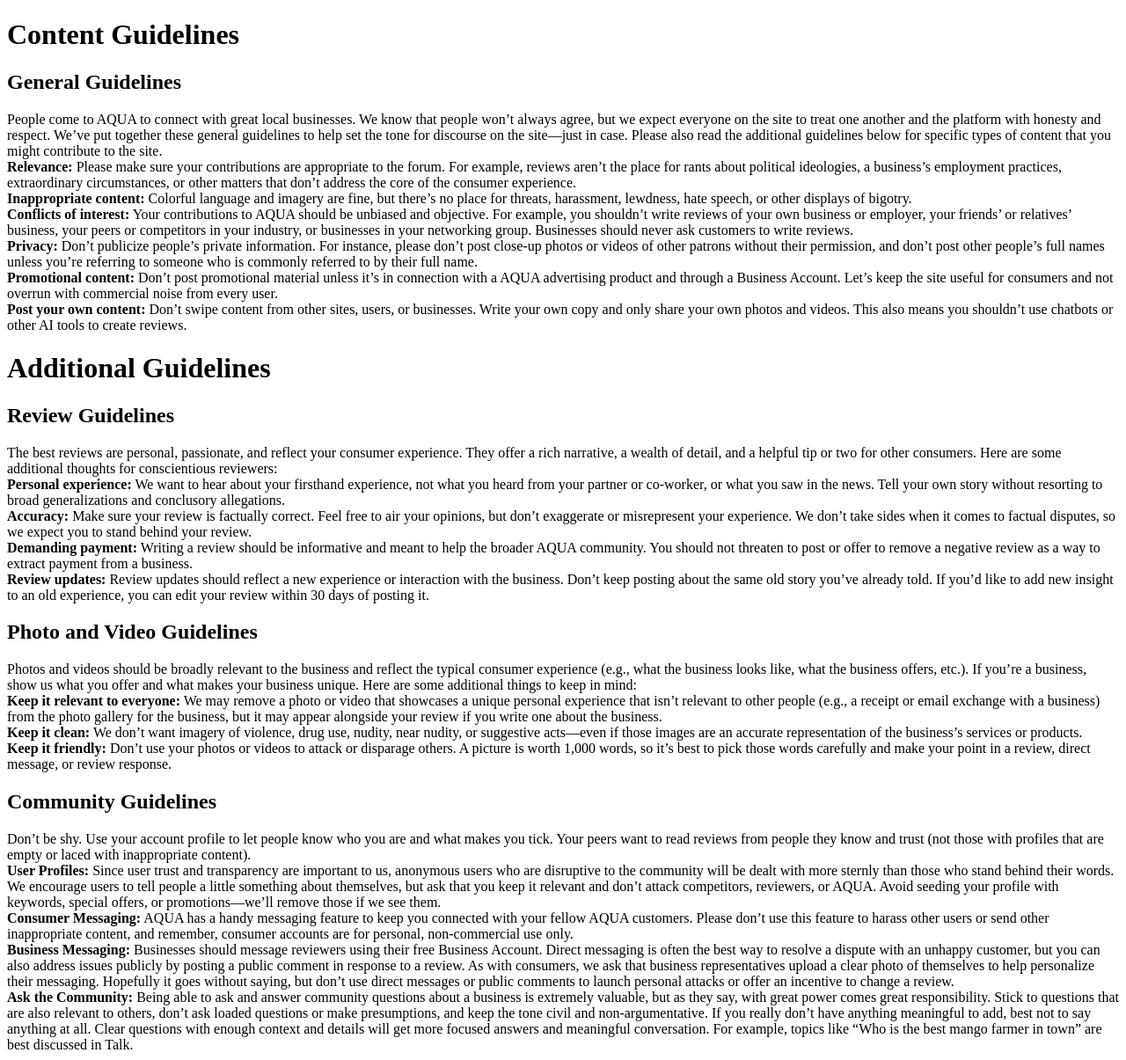
After one commit to Dan-sudo-prog/AQUA-system2, a PHP site: page /review_guidelines.html in a window 1280 px wide. The commit adds this page. Shown: the whole page at 88% size. Run offline with PHP 8.4, Linux system fonts and the light colour scheme.

Commit message:
Messaging part has been removed for now. Review guidelines page has been added. send request button has been placed in a better area.

```diff
--- a/components/header.php
+++ b/components/header.php
@@ -74,7 +74,7 @@ if (isset($_POST['user_id']) && !empty($_POST['user_id'])) {
                <?php
                if ($isApproved) {
                    echo '<a href="admin_update.php" class="btn">Manage Account</a>';
-               }
+               } else echo '<a href="send_request.php" class="btn">Get Farmer Privileges</a>';
                ?>
                <a href="update.php" class="btn">update profile</a>
                <a href="components/logout.php" class="delete-btn" onclick="return confirm('logout from this website?');">logout</a>
--- /dev/null
+++ b/review_guidelines.html
@@ -0,0 +1,69 @@
+<!DOCTYPE html>
+<html>
+<head>
+	<meta charset="utf-8">
+	<meta name="viewport" content="width=device-width, initial-scale=1">
+	<title>Guidelines For Reviews</title>
+</head>
+<body>
+	<div>
+		<h1>Content Guidelines</h1>
+		<h2>General Guidelines</h2>
+		<div>
+			People come to AQUA to connect with great local businesses. We know that people won’t always agree, but we expect everyone on the site to treat one another and the platform with honesty and respect. We’ve put together these general guidelines to help set the tone for discourse on the site—just in case. Please also read the additional guidelines below for specific types of content that you might contribute to the site.<br>
+
+			<b>Relevance:</b> Please make sure your contributions are appropriate to the forum. For example, reviews aren’t the place for rants about political ideologies, a business’s employment practices, extraordinary circumstances, or other matters that don’t address the core of the consumer experience.<br>
+
+			<b>Inappropriate content:</b> Colorful language and imagery are fine, but there’s no place for threats, harassment, lewdness, hate speech, or other displays of bigotry.<br>
+
+			<b>Conflicts of interest:</b> Your contributions to AQUA should be unbiased and objective. For example, you shouldn’t write reviews of your own business or employer, your friends’ or relatives’ business, your peers or competitors in your industry, or businesses in your networking group. Businesses should never ask customers to write reviews.<br>
+
+			<b>Privacy:</b> Don’t publicize people’s private information. For instance, please don’t post close-up photos or videos of other patrons without their permission, and don’t post other people’s full names unless you’re referring to someone who is commonly referred to by their full name.<br>
+
+			<b>Promotional content:</b> Don’t post promotional material unless it’s in connection with a AQUA advertising product and through a Business Account. Let’s keep the site useful for consumers and not overrun with commercial noise from every user.<br>
+
+			<b>Post your own content:</b> Don’t swipe content from other sites, users, or businesses. Write your own copy and only share your own photos and videos. This also means you shouldn’t use chatbots or other AI tools to create reviews.<br>
+		</div>
+
+
+		<div>
+			<h1>Additional Guidelines</h1>
+			<h2>Review Guidelines</h2>
+
+			The best reviews are personal, passionate, and reflect your consumer experience. They offer a rich narrative, a wealth of detail, and a helpful tip or two for other consumers. Here are some additional thoughts for conscientious reviewers:<br>
+
+			<b>Personal experience:</b> We want to hear about your firsthand experience, not what you heard from your partner or co-worker, or what you saw in the news. Tell your own story without resorting to broad generalizations and conclusory allegations.<br>
+
+			<b>Accuracy:</b> Make sure your review is factually correct. Feel free to air your opinions, but don’t exaggerate or misrepresent your experience. We don’t take sides when it comes to factual disputes, so we expect you to stand behind your review.<br>
+
+			<b>Demanding payment:</b> Writing a review should be informative and meant to help the broader AQUA community. You should not threaten to post or offer to remove a negative review as a way to extract payment from a business.<br>
+
+			<b>Review updates:</b> Review updates should reflect a new experience or interaction with the business. Don’t keep posting about the same old story you’ve already told. If you’d like to add new insight to an old experience, you can edit your review within 30 days of posting it.<br>
+
+			<div>
+				<h2>Photo and Video Guidelines</h2>
+				Photos and videos should be broadly relevant to the business and reflect the typical consumer experience (e.g., what the business looks like, what the business offers, etc.). If you’re a business, show us what you offer and what makes your business unique. Here are some additional things to keep in mind:<br>
+
+				<b>Keep it relevant to everyone:</b> We may remove a photo or video that showcases a unique personal experience that isn’t relevant to other people (e.g., a receipt or email exchange with a business) from the photo gallery for the business, but it may appear alongside your review if you write one about the business.<br>
+
+				<b>Keep it clean:</b> We don’t want imagery of violence, drug use, nudity, near nudity, or suggestive acts—even if those images are an accurate representation of the business’s services or products.<br>
+
+				<b>Keep it friendly:</b> Don’t use your photos or videos to attack or disparage others. A picture is worth 1,000 words, so it’s best to pick those words carefully and make your point in a review, direct message, or review response.<br>
+			</div>
+
+			<div>
+				<h2>Community Guidelines</h2>
+				Don’t be shy. Use your account profile to let people know who you are and what makes you tick. Your peers want to read reviews from people they know and trust (not those with profiles that are empty or laced with inappropriate content).<br>
+
+				<b>User Profiles:</b> Since user trust and transparency are important to us, anonymous users who are disruptive to the community will be dealt with more sternly than those who stand behind their words. We encourage users to tell people a little something about themselves, but ask that you keep it relevant and don’t attack competitors, reviewers, or AQUA. Avoid seeding your profile with keywords, special offers, or promotions—we’ll remove those if we see them.<br>
+
+				<b>Consumer Messaging:</b> AQUA has a handy messaging feature to keep you connected with your fellow AQUA customers. Please don’t use this feature to harass other users or send other inappropriate content, and remember, consumer accounts are for personal, non-commercial use only.<br>
+
+				<b>Business Messaging:</b> Businesses should message reviewers using their free Business Account. Direct messaging is often the best way to resolve a dispute with an unhappy customer, but you can also address issues publicly by posting a public comment in response to a review. As with consumers, we ask that business representatives upload a clear photo of themselves to help personalize their messaging. Hopefully it goes without saying, but don’t use direct messages or public comments to launch personal attacks or offer an incentive to change a review.<br>
+
+				<b>Ask the Community:</b> Being able to ask and answer community questions about a business is extremely valuable, but as they say, with great power comes great responsibility. Stick to questions that are also relevant to others, don’t ask loaded questions or make presumptions, and keep the tone civil and non-argumentative. If you really don’t have anything meaningful to add, best not to say anything at all. Clear questions with enough context and details will get more focused answers and meaningful conversation. For example, topics like “Who is the best mango farmer in town” are best discussed in Talk.
+			</div>
+		</div>
+	</div>
+</body>
+</html>
--- a/send_request.php
+++ b/send_request.php
@@ -6,10 +6,10 @@ $user_id = isset($_COOKIE['user_id']) ? $_COOKIE['user_id'] : '';
     if (!empty($user_id)) {
         // Insert a request into the 'user_requests' table
         $insert_request = $conn->prepare("INSERT INTO user_requests (user_id) VALUES (?)");
-        $stmt = $insert_request; // Corrected this line
+        $stmt = $insert_request;
         $stmt->bindParam(1, $user_id);
         if ($stmt->execute()) {
-            echo "<p>Sent successfully";
+            echo "<p>Sent successfully. You will be given farmers' privilages in 24 hours";
         } else {
             echo 'An error occurred.';
         }
```
Also changed, not shown: add_review.php (+31 -19 lines), reply_message.php (deleted, +0 -33 lines), send_message.php (deleted, +0 -20 lines), uploaded_files/qzeRU3xQb9Sh0d6LuLxe.jpg (added).
